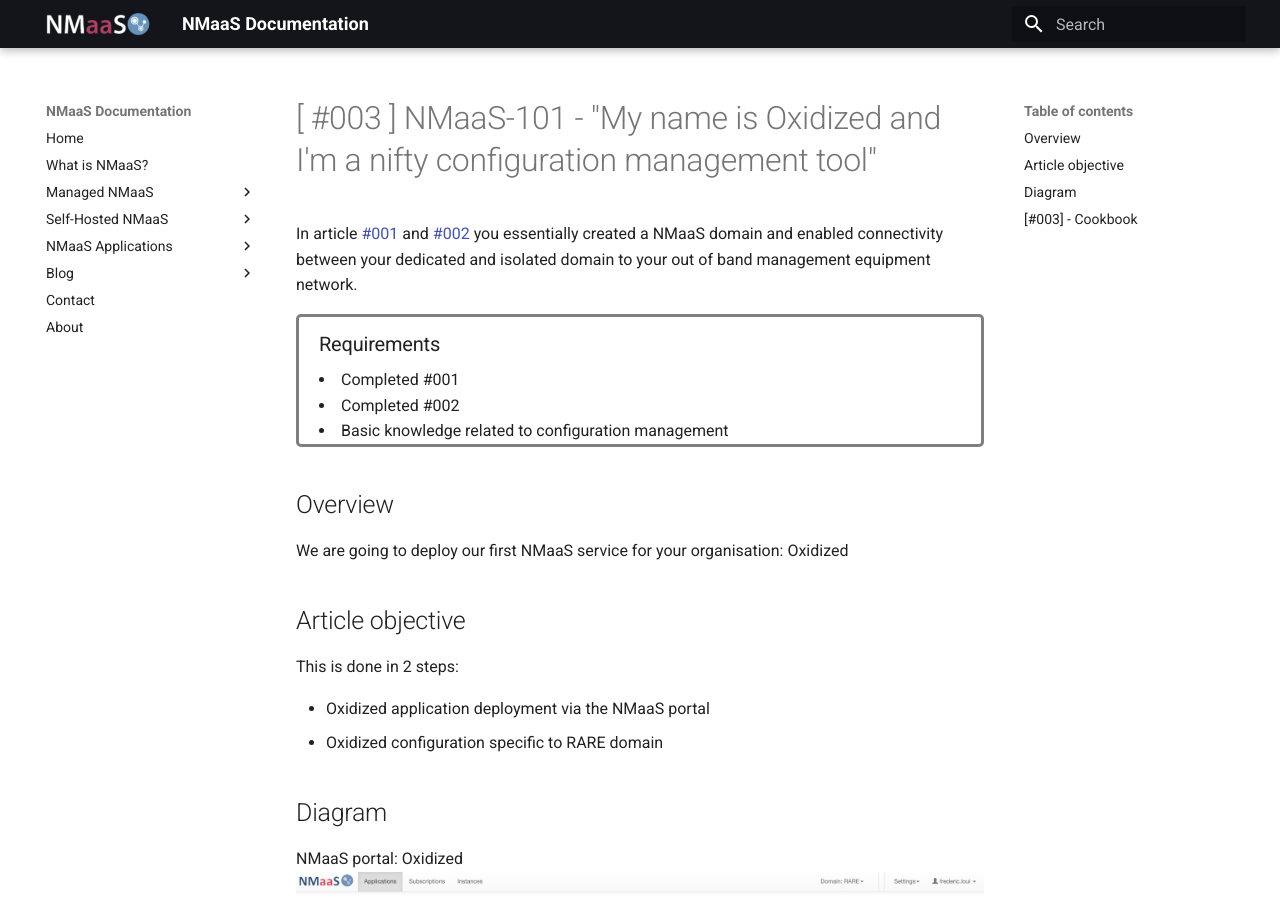
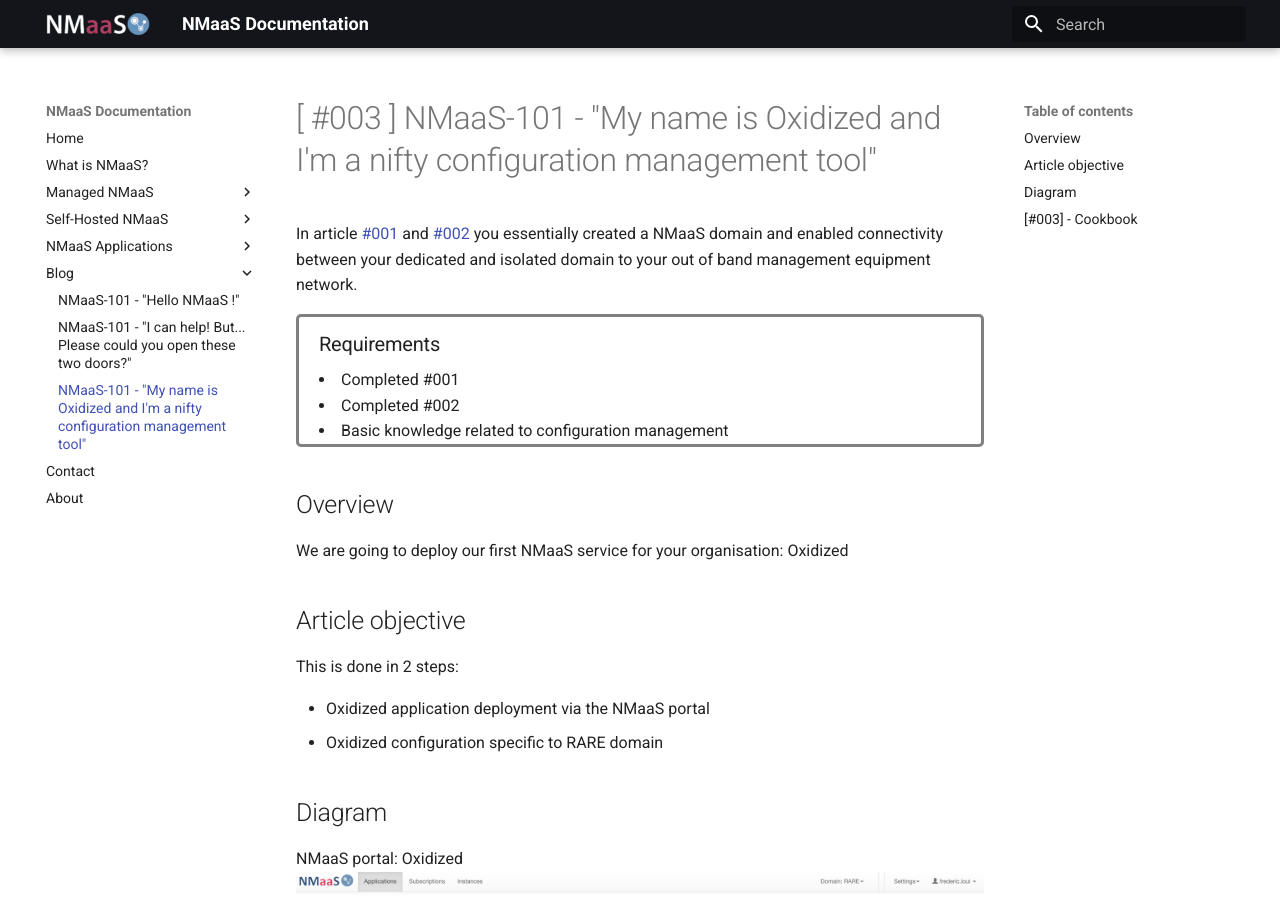
Before and after one commit to nmaas-platform/nmaas-docs, an MkDocs documentation site: the page built from docs/blog/blog3/nmaas-101-3.md, in a window 1280 px wide and 900 px high. Built offline with MkDocs 1.6.1 and Material for MkDocs 9.7.7, drawn with Linux system fonts in a browser that asks for light colours.

Commit message:
update mkdocs.yml

```diff
--- a/mkdocs.yml
+++ b/mkdocs.yml
@@ -19,6 +19,7 @@
   - Blog:
     - NMaaS-101 - "Hello NMaaS !": 'blog/blog1/nmaas-101-1.md'
     - NMaaS-101 - "I can help! But... Please could you open these two doors?": 'blog/blog2/nmaas-101-2.md'
+    - NMaaS-101 - "My name is Oxidized and I'm a nifty configuration management tool": 'blog/blog3/nmaas-101-3.md'
   - Contact: contact.md
   - About: about.md
 
```
